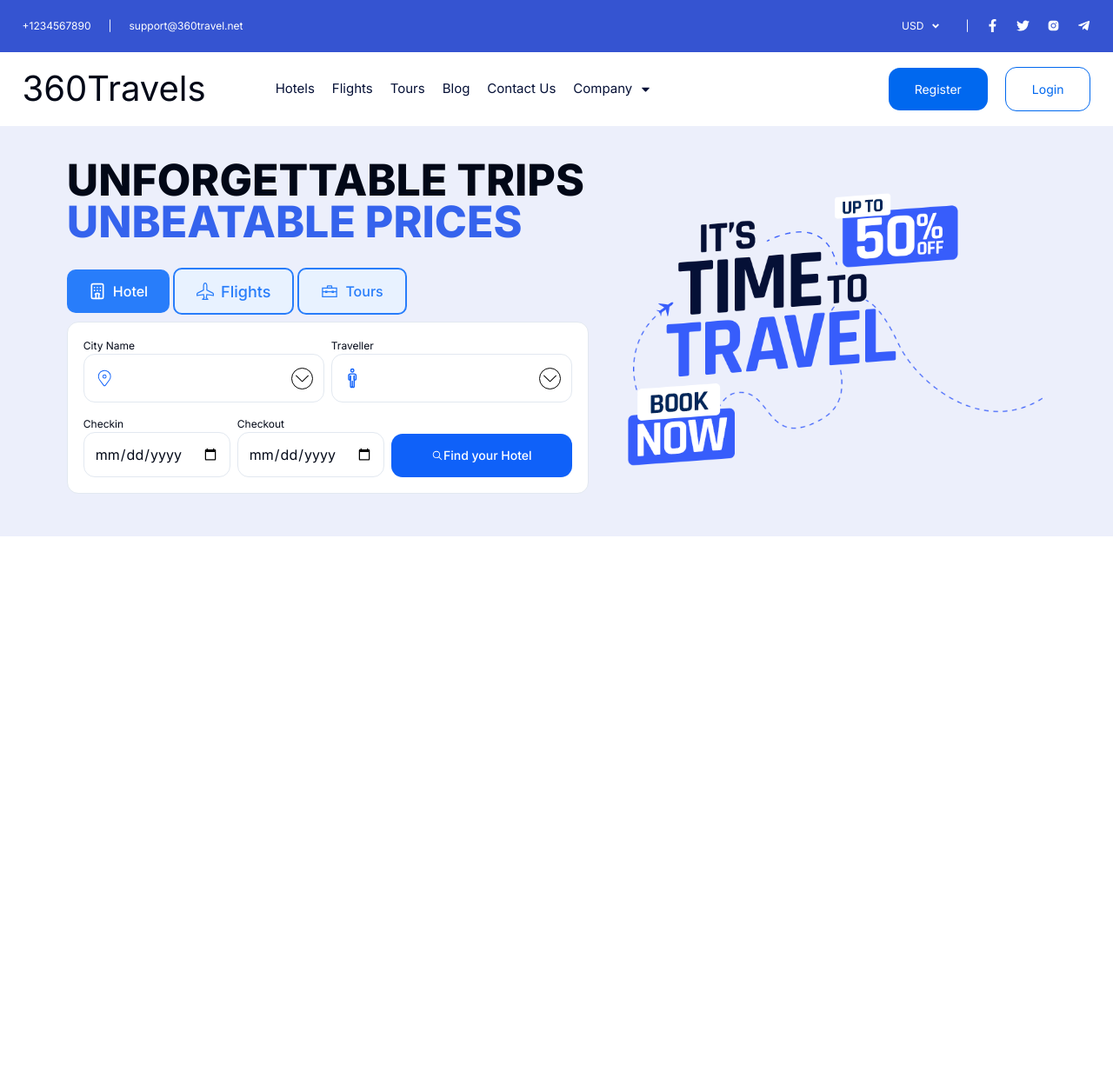
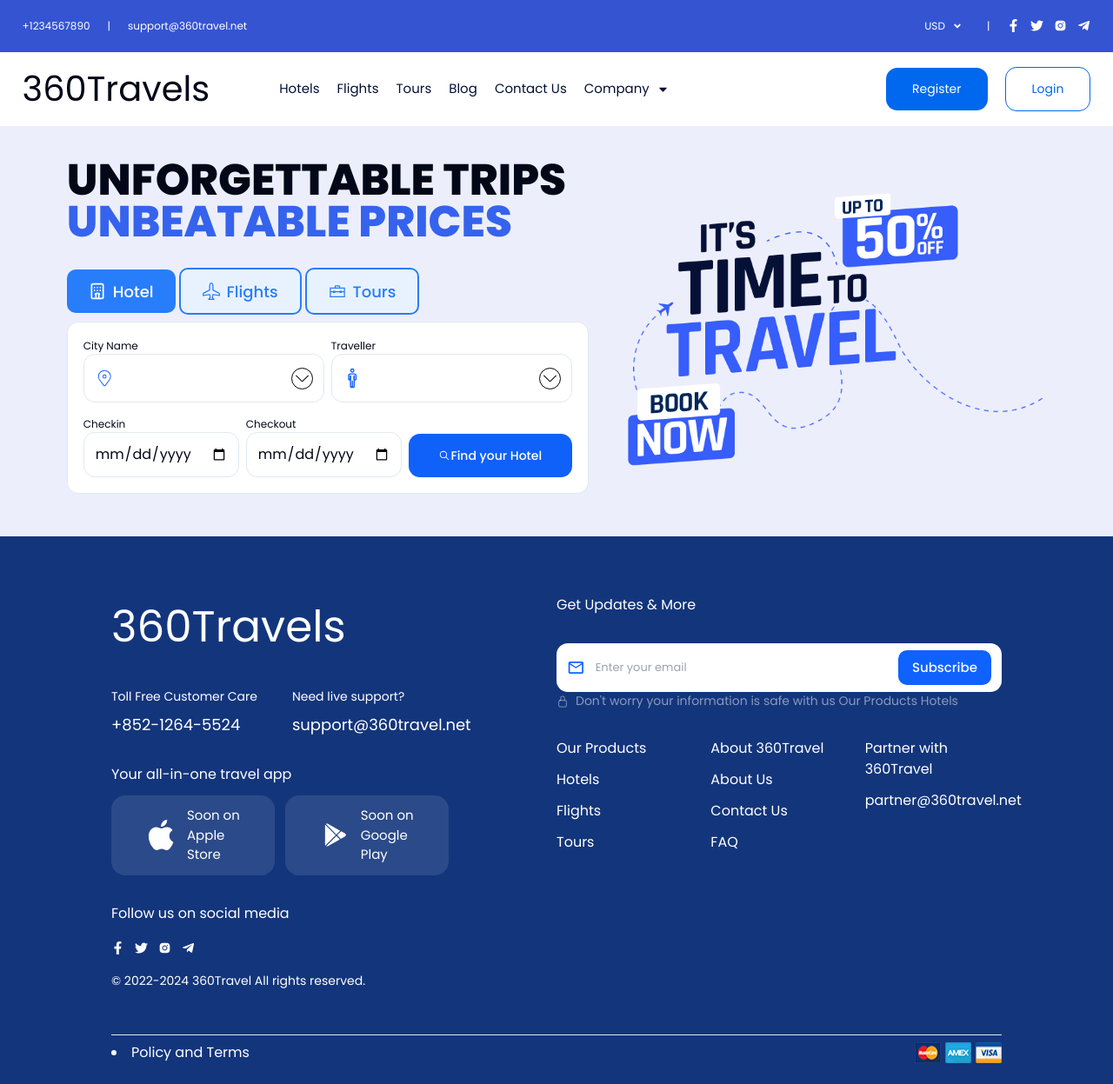
Before and after one commit to astroboy20/360travel, a Next.js app: page / in a window 1280 px wide. Shown: the whole page at 87% size. Before the commit the page ends 800 px from the top, so only its background shows below. Built offline with nearby package versions, Linux system fonts and the light colour scheme.

Commit message:
feat: worked on the footer

```diff
--- a/src/app/layout.js
+++ b/src/app/layout.js
@@ -1,17 +1,24 @@
-import './globals.css'
-import { Inter } from 'next/font/google'
+import "./globals.css";
+import { Inter, Poppins } from "next/font/google";
 
-const inter = Inter({ subsets: ['latin'] })
+const inter = Inter({ subsets: ["latin"] });
+const poppins = Poppins({
+  weight: ["100", "200", "300", "400", "500", "600", "700", "800", "900"],
+  style: ["italic", "normal"],
+  subsets: ["latin"],
+  display: "swap",
+  variable: "--font-poppins",
+});
 
 export const metadata = {
-  title: 'Create Next App',
-  description: 'Generated by create next app',
-}
+  title: "Create Next App",
+  description: "Generated by create next app",
+};
 
 export default function RootLayout({ children }) {
   return (
     <html lang="en">
-      <body className={inter.className}>{children}</body>
+      <body className={poppins.className}>{children}</body>
     </html>
-  )
+  );
 }
--- a/src/app/page.js
+++ b/src/app/page.js
@@ -1,3 +1,4 @@
+import { Footer } from "@/components/footer";
 import { Header } from "@/components/header";
 import Hero from "@/container/home/hero/hero";
 import Image from "next/image";
@@ -6,7 +7,8 @@ export default function Home() {
   return (
     <main className="">
       <Header />
-      <Hero/>
+      <Hero />
+      <Footer />
     </main>
   );
 }
--- /dev/null
+++ b/src/components/footer.jsx
@@ -0,0 +1,118 @@
+import React from "react";
+import { GrApple } from "react-icons/gr";
+import { BiLogoPlayStore } from "react-icons/bi";
+import {
+  FaTwitter,
+  FaFacebookF,
+  FaTelegramPlane,
+  FaAngleDown,
+  FaCaretDown,
+} from "react-icons/fa";
+import { IoLockClosedOutline } from "react-icons/io5";
+import { MdOutlineMail } from "react-icons/md";
+import { AiFillInstagram } from "react-icons/ai";
+import { Button } from "./ui/button";
+import Image from "next/image";
+const Footer = () => {
+  return (
+    <footer className="bg-[#13357B] px-[10%] text-white py-4">
+      <div className="grid grid-cols-1 lg:grid-cols-2 py-[5%]">
+        <div className="flex flex-col gap-8">
+          <h1 className="text-[50px]">360Travels</h1>
+          <div className="flex gap-10">
+            <div className="flex flex-col gap-2">
+              <p className="text-[14px]">Toll Free Customer Care</p>
+              <p className="text-[18px]">+852-1264-5524</p>
+            </div>
+            <div className="flex flex-col gap-2">
+              <p className="text-[14px]">Need live support?</p>
+              <p className="text-[18px]">support@360travel.net</p>
+            </div>
+          </div>
+          <div className="flex flex-col gap-3">
+            <p>Your all-in-one travel app</p>
+            <div className="flex gap-3">
+              <div className="flex gap-3 w-fit rounded-[16px] px-10 py-3 items-center bg-[#ffffff1A]">
+                <GrApple size={"35px"} />
+                <p className="text-[15px]">
+                  {" "}
+                  Soon on <br /> Apple <br /> Store
+                </p>
+              </div>
+              <div className="flex gap-3 w-fit rounded-[16px] px-10 py-3 items-center bg-[#ffffff1A]">
+                {" "}
+                <BiLogoPlayStore size={"35px"} />
+                <p className="text-[15px]">
+                  Soon on <br /> Google <br /> Play
+                </p>
+              </div>
+            </div>
+          </div>
+          <div className="flex flex-col gap-5">
+            <p>Follow us on social media</p>
+            <div className="flex gap-3">
+              <FaFacebookF size={"15px"} />
+              <FaTwitter size={"15px"} />
+              <AiFillInstagram size={"15px"} />
+              <FaTelegramPlane size={"15px"} />
+            </div>
+            <p className="text-[14px]">
+              {" "}
+              © 2022-2024 360Travel All rights reserved.
+            </p>
+          </div>
+        </div>
+        <div className="flex flex-col gap-8">
+          <p> Get Updates & More</p>
+          <div>
+            <div className="flex gap-3 items-center bg-white px-3 py-2 rounded-[13px]">
+              <MdOutlineMail color="#1062fe" size={"30px"} />
+              <input
+                placeholder="Enter your email"
+                className="bg-transparent w-full outline-none text-black text-[13px]"
+              />
+              <Button className="rounded-[10px] bg-[#1062fe] text-[15px]">
+                Subscribe
+              </Button>
+            </div>
+            <p className="text-[#ffffff80] flex gap-2 items-center text-[14px]">
+              <IoLockClosedOutline /> Don't worry your information is safe with
+              us Our Products Hotels
+            </p>
+          </div>
+          <div className="grid grid-cols-1 gap-5 lg:grid-cols-3">
+            <div className="flex flex-col gap-3 text-[16px]">
+              <p> Our Products</p>
+              <p> Hotels</p>
+              <p> Flights</p>
+              <p> Tours</p>
+            </div>
+            <div className="flex flex-col gap-3 text-[16px]">
+              <p>About 360Travel</p>
+              <p>About Us</p>
+              <p>Contact Us</p>
+              <p>FAQ</p>
+            </div>
+            <div className="flex flex-col gap-3 text-[16px]">
+              <p>Partner with 360Travel</p>
+              <p>partner@360travel.net</p>
+            </div>
+          </div>
+        </div>
+      </div>
+
+      <hr />
+      <div className="flex justify-between py-2">
+        <li className="tetx-[14px]">Policy and Terms</li>
+        <Image
+          src={"/images/payment.png"}
+          width={100}
+          height={21}
+          alt="payment"
+        />
+      </div>
+    </footer>
+  );
+};
+
+export { Footer };
--- a/src/components/header.jsx
+++ b/src/components/header.jsx
@@ -9,6 +9,8 @@ import {
 } from "react-icons/fa";
 import { AiFillInstagram } from "react-icons/ai";
 import Link from "next/link";
+import { HiOutlineUserCircle } from "react-icons/hi2";
+import { TbMenuDeep } from "react-icons/tb";
 
 const Header = () => {
   const [isOpen, setIsOpen] = useState(false);
@@ -51,9 +53,10 @@ const Header = () => {
 
   return (
     <header>
-      <div className="bg-[#3554D1] text-white flex justify-between items-center py-[1%] px-[2%] text-[0.75rem]">
-        <p className="flex gap-5">
-          +1234567890 <span>|</span> support@360travel.net
+      <div className="bg-[#3554D1] text-white flex justify-between items-center py-[1%] px-[2%] text-[12px] lg:text-[0.75rem] ">
+        <p className="flex gap-5 ">
+          <span className="hidden lg:block">+1234567890</span>{" "}
+          <span className="hidden lg:block">|</span> support@360travel.net
         </p>
 
         <div className="flex items-center gap-5">
@@ -81,17 +84,20 @@ const Header = () => {
               </div>
             )}
           </div>
-          <span>|</span>
-          <FaFacebookF size={"15px"} />
-          <FaTwitter size={"15px"} />
-          <AiFillInstagram size={"15px"} />
-          <FaTelegramPlane size={"15px"} />
+          <span className="hidden lg:block">|</span>
+          <div className="hidden lg:flex gap-3 items-center">
+            {" "}
+            <FaFacebookF size={"15px"} />
+            <FaTwitter size={"15px"} />
+            <AiFillInstagram size={"15px"} />
+            <FaTelegramPlane size={"15px"} />
+          </div>
         </div>
       </div>
       <div className="flex justify-between items-center py-[1%] px-[2%] bg-[eef0fb]">
         <div className="flex items-center gap-20">
-          <h1 className="text-[40px]">360Travels</h1>
-          <div className="flex gap-5 text-[15px] text-[#051036]">
+          <h1 className="text-[20px] lg:text-[40px]">360Travels</h1>
+          <div className=" hidden lg:flex gap-5 text-[15px] text-[#051036]">
             <Link href={"/"} className="hover:text-[#0a5aca]">
               Hotels
             </Link>
@@ -117,10 +123,16 @@ const Header = () => {
               </p>
               {isCompanyOpen && (
                 <div className="absolute mt-1 bg-white text-black p-[10%] border border-gray-300 rounded-[10px] w-[200px] z-10">
-                  <Link href="/about" className="block px-5 py-2 hover:bg-gray-100 hover:text-[#3554d1]">
+                  <Link
+                    href="/about"
+                    className="block px-5 py-2 hover:bg-gray-100 hover:text-[#3554d1]"
+                  >
                     About Us
                   </Link>
-                  <Link href="/faq" className="block px-5 py-2 hover:bg-gray-100 hover:text-[#3554d1]">
+                  <Link
+                    href="/faq"
+                    className="block px-5 py-2 hover:bg-gray-100 hover:text-[#3554d1]"
+                  >
                     FAQ
                   </Link>
                 </div>
@@ -128,7 +140,7 @@ const Header = () => {
             </div>
           </div>
         </div>
-        <div className="flex items-center gap-5">
+        <div className="hidden lg:flex items-center gap-5">
           <Link
             href={"/"}
             className="bg-[#0068ef] text-white rounded-[13px] px-[30px] py-[14px] text-[14px] hover:bg-[#3554d1] hover:transition-all"
@@ -142,6 +154,10 @@ const Header = () => {
             Login
           </Link>
         </div>
+        <div className="flex gap-3 items-center lg:hidden">
+        <HiOutlineUserCircle size={"20px"}/>
+        <TbMenuDeep size={"20px"}/>
+        </div>
       </div>
     </header>
   );
--- a/src/container/home/hero/flight.jsx
+++ b/src/container/home/hero/flight.jsx
@@ -10,8 +10,8 @@ const Flight = () => {
   return (
     <main className="flex flex-col gap-3">
       <div className="flex justify-between items-center mb-4">
-        <div className="flex gap-5">
-          <div className="flex gap-2 items-center">
+        <div className="flex  gap-5">
+          <div className="flex  gap-2 items-center">
             <input type="radio" />
             <label className="text-[14px] font-bold">One-way</label>
           </div>
@@ -20,7 +20,7 @@ const Flight = () => {
             <label className="text-[14px] font-bold">Round trip</label>
           </div>
         </div>
-        <select className="border text-[14px] px-3 py-2 rounded-full">
+        <select className="border text-[14px] px-3 py-2 rounded-full w-full lg:w-auto">
           <option disabled hidden value="">
             Select flight type
           </option>
--- a/src/container/home/hero/hero.jsx
+++ b/src/container/home/hero/hero.jsx
@@ -17,10 +17,12 @@ const Hero = () => {
   };
 
   return (
-    <div className="py-[2%] px-[6%] bg-[#eceffb] flex justify-between ">
+    <div className="py-[2%] px-[6%] bg-[#eceffb] flex justify-between w-full">
       <div className="flex flex-col gap-10 ">
-        <div className="uppercase text-[50px] font-[800] flex flex-col">
-          <span className="leading-[72.5px]">Unforgettable trips</span>
+        <div className="uppercase text-[30px] lg:text-[50px] font-[800] flex flex-col">
+          <span className="leading-[43.5px] lg:leading-[72.5px]">
+            Unforgettable trips
+          </span>
           <span className="leading-[25px] text-[#3563ed]">
             unbeatable prices
           </span>
@@ -30,37 +32,37 @@ const Hero = () => {
           <div className="flex gap-1 items-center">
             <Button
               onClick={() => handleSelected("hotel")}
-              className={`text-[16px] flex items-center gap-2  rounded-[10px] px-[25px] py-[25px] hover:bg-[#287dfa] hover:text-white ${
+              className={`text-[14px] lg:text-[18px] flex items-center gap-2  rounded-[10px] px-[10px] py-[5px] lg:p-[25px]  hover:bg-[#287dfa] hover:text-white ${
                 selected === "hotel"
                   ? "border-0 bg-[#287dfa] text-white"
                   : "border-2 border-[#287dfa] text-[#287dfa] bg-[#e8f2ff] "
               }`}
             >
-              <LuHotel size={"20px"}/> Hotel
+              <LuHotel size={"20px"} /> Hotel
             </Button>
             <Button
               onClick={() => handleSelected("flight")}
-              className={`text-[18px] flex items-center gap-2 rounded-[10px] px-[25px] py-[25px] hover:bg-[#287dfa] hover:text-white ${
+              className={`text-[14px] lg:text-[18px] flex items-center gap-2 rounded-[10px] py-[5px] lg:p-[25px] hover:bg-[#287dfa] hover:text-white ${
                 selected === "flight"
                   ? "border-0 bg-[#287dfa] text-white"
                   : "border-2 border-[#287dfa] text-[#287dfa] bg-[#e8f2ff] "
               }`}
             >
-              <BsAirplane size={"20px"}/> Flights
+              <BsAirplane size={"20px"} /> Flights
             </Button>
             <Button
               onClick={() => handleSelected("tour")}
-              className={`text-[16px] flex items-center gap-2  rounded-[10px] px-[25px] py-[25px] hover:bg-[#287dfa] hover:text-white ${
+              className={`text-[14px] lg:text-[18px] flex items-center gap-2  rounded-[10px] py-[5px] lg:p-[25px] hover:bg-[#287dfa] hover:text-white ${
                 selected === "tour"
                   ? "border-0 bg-[#287dfa] text-white"
                   : "border-2  border-[#287dfa] text-[#287dfa] bg-[#e8f2ff] "
               }`}
             >
-              <LiaToolboxSolid size={"20px"}/> Tours
+              <LiaToolboxSolid size={"20px"} /> Tours
             </Button>
           </div>
           <div>
-            <Card className="shadow-[0_0_40px_0,rgba(82,85,90,0.1)] rounded-[13px] p-[3%] w-[600px]">
+            <Card className="shadow-[0_0_40px_0,rgba(82,85,90,0.1)] rounded-[13px] lg:p-[3%]  p-[5%] w-full lg:w-[600px]">
               {selected === "hotel" && <Hotels />}
               {selected === "flight" && <Flight />}
               {selected === "tour" && <Tour />}
@@ -68,8 +70,10 @@ const Hero = () => {
           </div>
         </div>
       </div>
-      <div className="mt-auto">  <Image src={"/images/hero.png"} width={500} height={400} /></div>
-
+      <div className="hidden lg:block mt-auto">
+        {" "}
+        <Image src={"/images/hero.png"} width={500} height={400} />
+      </div>
     </div>
   );
 };
--- a/src/container/home/hero/hotels.jsx
+++ b/src/container/home/hero/hotels.jsx
@@ -10,7 +10,7 @@ const Hotels = () => {
     <div>
       <div className="flex flex-col gap-4">
         {/* Left Side */}
-        <div className="flex gap-2 ">
+        <div className="flex flex-col lg:flex-row gap-2 ">
           <div>
             <p className="text-[12px]">City Name</p>
             <div className="flex gap-2 border w-full items-center p-3 rounded-[13px]">
@@ -32,18 +32,17 @@ const Hotels = () => {
               </span>
             </div>
           </div>
-
         </div>
 
         {/* Right Side */}
-        <div className="flex gap-2 1/2">
-        <div className="flex gap-2">
-            <div className="w-1/2">
+        <div className="flex flex-col w-full lg:flex-row gap-2 lg:1/2">
+          <div className="flex flex-col lg:flex-row gap-2">
+            <div className="w-full lg:w-1/2">
               <p className="text-[12px]">Checkin</p>
               <input type="date" className="border w-full p-3 rounded-[13px]" />
             </div>
 
-            <div className="w-1/2">
+            <div className="w-full lg:w-1/2">
               <p className="text-[12px]">Checkout</p>
               <input type="date" className="border w-full p-3 rounded-[13px]" />
             </div>
```
Also changed, not shown: public/images/payment.png (added).
